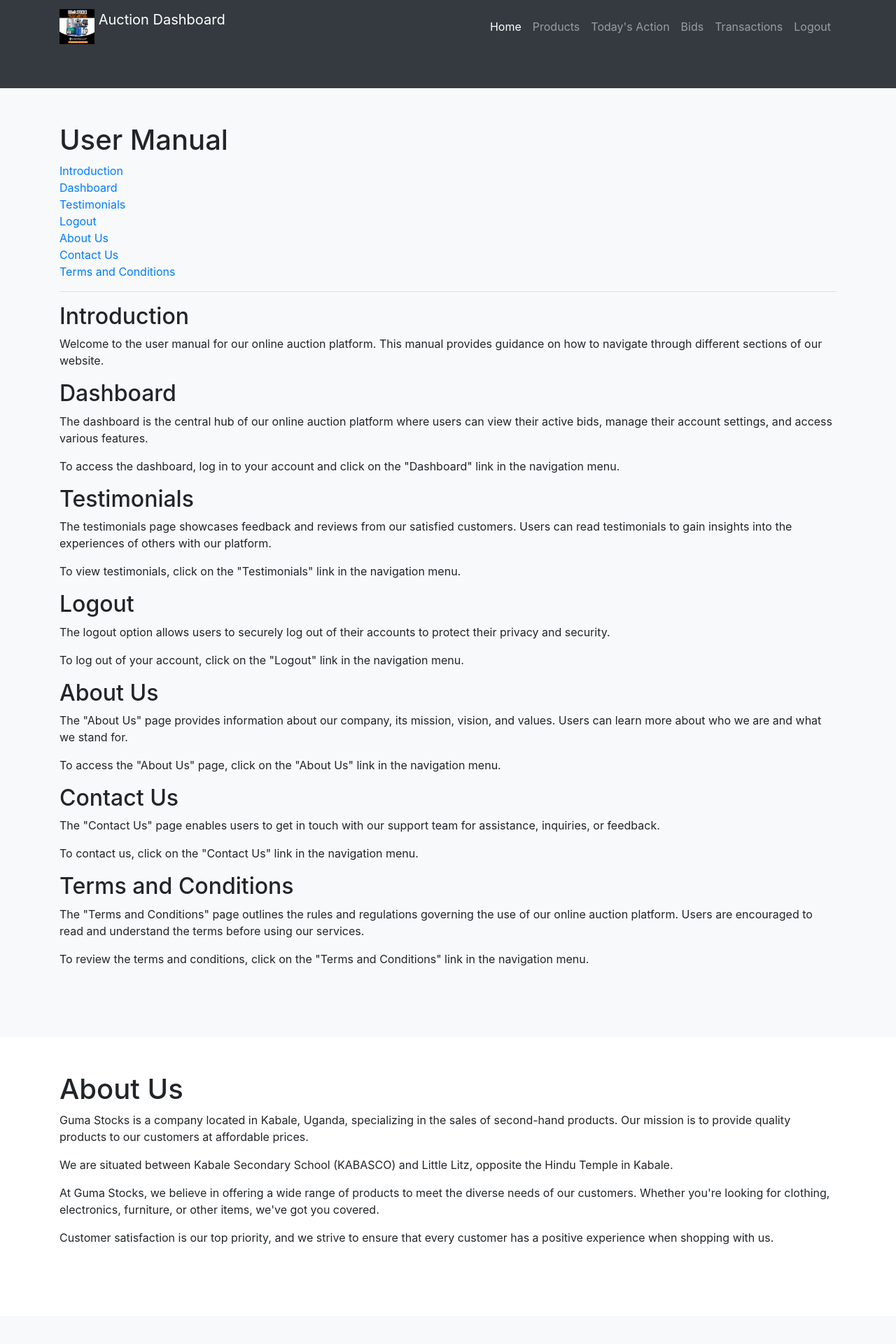
After one commit to devisarineitwe/OnlineAuctionSystem, a PHP site: page /online_auction/user_terms.php in a window 1280 px wide. The commit adds this page. Shown: the top 1920 px of the page at 70% size. Run offline with PHP 8.4, Linux system fonts and the light colour scheme; some libraries are stand-ins or nearby versions.

Commit message:
changes towards conclusion

```diff
--- a/dashboard.php
+++ b/dashboard.php
@@ -264,6 +264,9 @@ $mysqli->close();
             </div>
         </div>
     </div>
+    <?php
+    include_once "includes/footer.php";
+    ?>
     <!-- Bootstrap CDN -->
     <script src="https://code.jquery.com/jquery-3.5.1.slim.min.js"></script>
     <script src="https://stackpath.bootstrapcdn.com/bootstrap/4.5.2/js/bootstrap.min.js"></script>
--- /dev/null
+++ b/includes/footer.php
@@ -0,0 +1,5 @@
+<footer class="footer mt-auto py-3">
+    <div class="container text-center">
+        <span class="text-muted">Developed by Tusingwire Roseline (2021/A/KIT/2778/F) and Ayebare Nice (2021/A/KIT/0473/F) © 2024 Guma Stocks. All rights reserved.</span>
+    </div>
+</footer>
--- a/includes/navbar.php
+++ b/includes/navbar.php
@@ -17,7 +17,7 @@
 <nav class="navbar navbar-expand-lg navbar-dark bg-dark">
     <div class="container">
         <a class="navbar-brand" href="http://localhost/online_auction/index.php">
-            <img src="images/logo.png" alt="Logo" width="200" height="70" class="d-inline-block align-top">
+            <img src="images/logo.jpg" alt="Logo" width="50" height="50" class="d-inline-block align-top">
             Auction Dashboard</a>
         <button class="navbar-toggler" type="button" data-toggle="collapse" data-target="#navbarNav" aria-controls="navbarNav" aria-expanded="false" aria-label="Toggle navigation">
             <span class="navbar-toggler-icon"></span>
@@ -40,7 +40,7 @@
                     <a class="nav-link" href="#">Transactions</a>
                 </li>
                 <li class="nav-item">
-                    <a class="nav-link" href="#">Users</a>
+                    <a class="nav-link" href="http://localhost/online_auction/user_authentication.php?action=logout">Logout</a>
                 </li>
             </ul>
         </div>
--- a/includes/sessions.php
+++ b/includes/sessions.php
@@ -1,7 +1,7 @@
 <?php
 session_start();
 if(isset($_SESSION["user_id"])){
-    echo "logged in";
+    // echo "logged in";
 }else{
     header("Location: http://localhost/online_auction/index.php?%20message=You%20must%20login%20first&alertClass=alert-danger");
 }
--- a/products.php
+++ b/products.php
@@ -13,7 +13,7 @@ try {
     $pdo = new PDO("mysql:host=$host;dbname=$dbname", $username, $password);
     // Set the PDO error mode to exception
     $pdo->setAttribute(PDO::ATTR_ERRMODE, PDO::ERRMODE_EXCEPTION);
-    echo "Connected successfully";
+    // echo "Connected successfully";
 } catch(PDOException $e) {
     echo "Connection failed: " . $e->getMessage();
 }
@@ -117,6 +117,9 @@ $products = $stmt->fetchAll(PDO::FETCH_ASSOC);
             </div>
         </div>
     </div>
+    <?php
+    include_once "includes/footer.php";
+?>
     <!-- Include Bootstrap 5 JS and Popper.js files from CDN -->
     <script src="https://code.jquery.com/jquery-3.5.1.slim.min.js"></script>
     <script src="https://stackpath.bootstrapcdn.com/bootstrap/5.0.0-alpha1/js/bootstrap.bundle.min.js"></script>
--- a/user_authentication.php
+++ b/user_authentication.php
@@ -111,7 +111,7 @@ else if (isset($_POST["loginbtn"])) {
 
 // logout section of this page
 if(isset($_GET['action']) && $_GET['action'] == 'logout') {
-    echo "we are logging out the user";
+    // echo "we are logging out the user";
     // Unset all session variables
     $_SESSION = array();
 
--- /dev/null
+++ b/user_terms.php
@@ -0,0 +1,159 @@
+<!DOCTYPE html>
+<html lang="en">
+<head>
+    <meta charset="UTF-8">
+    <meta name="viewport" content="width=device-width, initial-scale=1.0">
+    <title>Online Auction System</title>
+    <!-- Bootstrap CSS -->
+    <link rel="stylesheet" href="https://stackpath.bootstrapcdn.com/bootstrap/4.5.2/css/bootstrap.min.css">
+    <!-- Custom CSS -->
+    <style>
+        /* Add your custom CSS styles here */
+        .section {
+            padding: 50px 0;
+        }
+        .container {
+            margin-bottom: 50px;
+        }
+    </style>
+</head>
+<body>
+
+<?php
+include_once "includes/navbar.php";
+?>
+<!-- User Manual Section -->
+<section id="user-manual" class="section bg-light">
+    <div class="container">
+        <h1>User Manual</h1>
+        <div class="list-group">
+            <a href="#introduction">Introduction</a>
+            <a href="#dashboard">Dashboard</a>
+            <a href="#testimonials">Testimonials</a>
+            <a href="#logout">Logout</a>
+            <a href="#about-usi">About Us</a>
+            <a href="#contact-usi">Contact Us</a>
+            <a href="#terms-and-conditionsi">Terms and Conditions</a>
+        </div>
+        <hr>
+
+        <!-- Introduction Section -->
+        <section id="introduction">
+            <h2>Introduction</h2>
+            <p>Welcome to the user manual for our online auction platform. This manual provides guidance on how to navigate through different sections of our website.</p>
+        </section>
+
+        <!-- Dashboard Section -->
+        <section id="dashboard">
+            <h2>Dashboard</h2>
+            <p>The dashboard is the central hub of our online auction platform where users can view their active bids, manage their account settings, and access various features.</p>
+            <p>To access the dashboard, log in to your account and click on the "Dashboard" link in the navigation menu.</p>
+        </section>
+
+        <!-- Testimonials Section -->
+        <section id="testimonials">
+            <h2>Testimonials</h2>
+            <p>The testimonials page showcases feedback and reviews from our satisfied customers. Users can read testimonials to gain insights into the experiences of others with our platform.</p>
+            <p>To view testimonials, click on the "Testimonials" link in the navigation menu.</p>
+        </section>
+
+        <!-- Logout Section -->
+        <section id="logout">
+            <h2>Logout</h2>
+            <p>The logout option allows users to securely log out of their accounts to protect their privacy and security.</p>
+            <p>To log out of your account, click on the "Logout" link in the navigation menu.</p>
+        </section>
+
+        <!-- About Us Section -->
+        <section id="about-usi">
+            <h2>About Us</h2>
+            <p>The "About Us" page provides information about our company, its mission, vision, and values. Users can learn more about who we are and what we stand for.</p>
+            <p>To access the "About Us" page, click on the "About Us" link in the navigation menu.</p>
+        </section>
+
+        <!-- Contact Us Section -->
+        <section id="contact-usi">
+            <h2>Contact Us</h2>
+            <p>The "Contact Us" page enables users to get in touch with our support team for assistance, inquiries, or feedback.</p>
+            <p>To contact us, click on the "Contact Us" link in the navigation menu.</p>
+        </section>
+
+        <!-- Terms and Conditions Section -->
+        <section id="terms-and-conditionsi">
+            <h2>Terms and Conditions</h2>
+            <p>The "Terms and Conditions" page outlines the rules and regulations governing the use of our online auction platform. Users are encouraged to read and understand the terms before using our services.</p>
+            <p>To review the terms and conditions, click on the "Terms and Conditions" link in the navigation menu.</p>
+        </section>
+        </div>
+</section>
+
+<!-- About Us Section -->
+<section id="about-us" class="section">
+<div class="container">
+        <h1>About Us</h1>
+        <div class="about-content">
+            <p>Guma Stocks is a company located in Kabale, Uganda, specializing in the sales of second-hand products. Our mission is to provide quality products to our customers at affordable prices.</p>
+            <p>We are situated between Kabale Secondary School (KABASCO) and Little Litz, opposite the Hindu Temple in Kabale.</p>
+            <p>At Guma Stocks, we believe in offering a wide range of products to meet the diverse needs of our customers. Whether you're looking for clothing, electronics, furniture, or other items, we've got you covered.</p>
+            <p>Customer satisfaction is our top priority, and we strive to ensure that every customer has a positive experience when shopping with us.</p>
+        </div>
+    </div>
+</section>
+
+<!-- Contact Us Section -->
+<section id="contact-us" class="section bg-light">
+    <div class="container">
+        <h2>Contact Us</h2>
+        <div class="contact-info">
+            <p>Guma Stocks is located between Kabale Secondary School (KABASCO) and Little Litz, opposite the Hindu Temple in Kabale, Uganda.</p>
+            <p><strong>Address:</strong> Between KABASCO and Little Litz, Opposite Hindu Temple, Kabale, Uganda</p>
+            <p><strong>Email:</strong> info@gumastocks.com</p>
+            <p><strong>Phone:</strong> +256 123 456 789</p>
+        </div>
+        <div class="map-responsive">
+        <iframe src="https://www.google.com/maps/embed?pb=!1m18!1m12!1m3!1d3989.8491903841476!2d29.985615715400113!3d-1.241955999022717!2m3!1f0!2f0!3f0!3m2!1i1024!2i768!4f13.1!3m3!1m2!1s0x19dc0de1b5440c5d%3A0xda36f40463e495df!2sKabale!5e0!3m2!1sen!2sug!4v1618924231592!5m2!1sen!2sug" width="600" height="450" style="border:0;" allowfullscreen="" loading="lazy"></iframe>
+        </div>
+    </div>
+    </div>
+</section>
+
+<!-- Terms and Conditions Section -->
+<section id="terms-and-conditions" class="section">
+<div class="container">
+        <h1>Terms and Conditions</h1>
+        <p>Please read these terms and conditions carefully before using our system.</p>
+        <h3>1. Acceptance of Terms</h3>
+        <p>By accessing or using our system, you agree to be bound by these terms and conditions.</p>
+        <h3>2. Use of the System</h3>
+        <p>
+            <ul>
+                <li>The system is provided "as is" and "as available" without any warranty of any kind.</li>
+                <li>You agree to use the system only for lawful purposes and in accordance with applicable laws and regulations.</li>
+                <li>You are solely responsible for maintaining the confidentiality of your account and password.</li>
+            </ul>
+        </p>
+        <h3>3. Intellectual Property Rights</h3>
+        <p>
+            <ul>
+                <li>All content included in the system, including text, graphics, logos, images, and software, is the property of Guma Stocks.</li>
+                <li>You may not reproduce, distribute, or modify any part of the system without our prior written consent.</li>
+            </ul>
+        </p>
+        <h3>4. Limitation of Liability</h3>
+        <p>
+            <ul>
+                <li>Guma Stocks shall not be liable for any indirect, incidental, special, or consequential damages arising out of or in connection with the use of the system.</li>
+                <li>In no event shall our total liability to you exceed the amount paid by you, if any, for accessing the system.</li>
+            </ul>
+        </p>
+        <p>By using our system, you acknowledge that you have read, understood, and agree to be bound by these terms and conditions.</p>
+    </div>
+</section>
+
+<!-- Bootstrap JS and jQuery -->
+<script src="https://code.jquery.com/jquery-3.5.1.slim.min.js"></script>
+<script src="https://cdn.jsdelivr.net/npm/@popperjs/core@2.5.4/dist/umd/popper.min.js"></script>
+<script src="https://stackpath.bootstrapcdn.com/bootstrap/4.5.2/js/bootstrap.min.js"></script>
+
+</body>
+</html>
```
Also changed, not shown: auctions.php (+12 -1 lines), bids.php (+14 -3 lines), includes/sidenav.php (+9 -8 lines), index.php (+44 -13 lines), payment.php (+75 -8 lines), post_message.php (+5 -3 lines), product.php (+22 -9 lines), styles/style.css (+0 -8 lines), testimonail.php (added, +152 -0 lines), images/logo.jpg (added).
